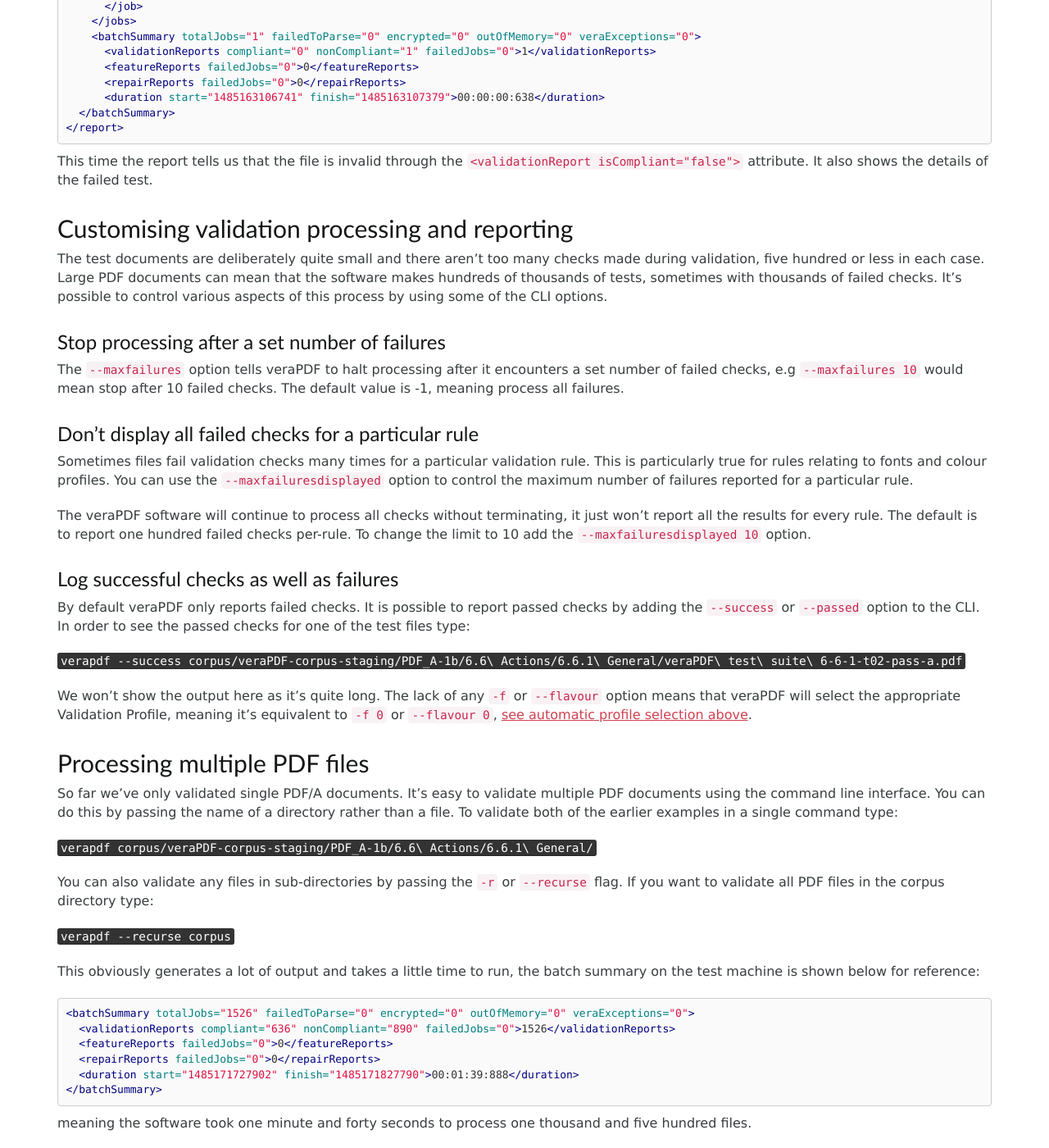
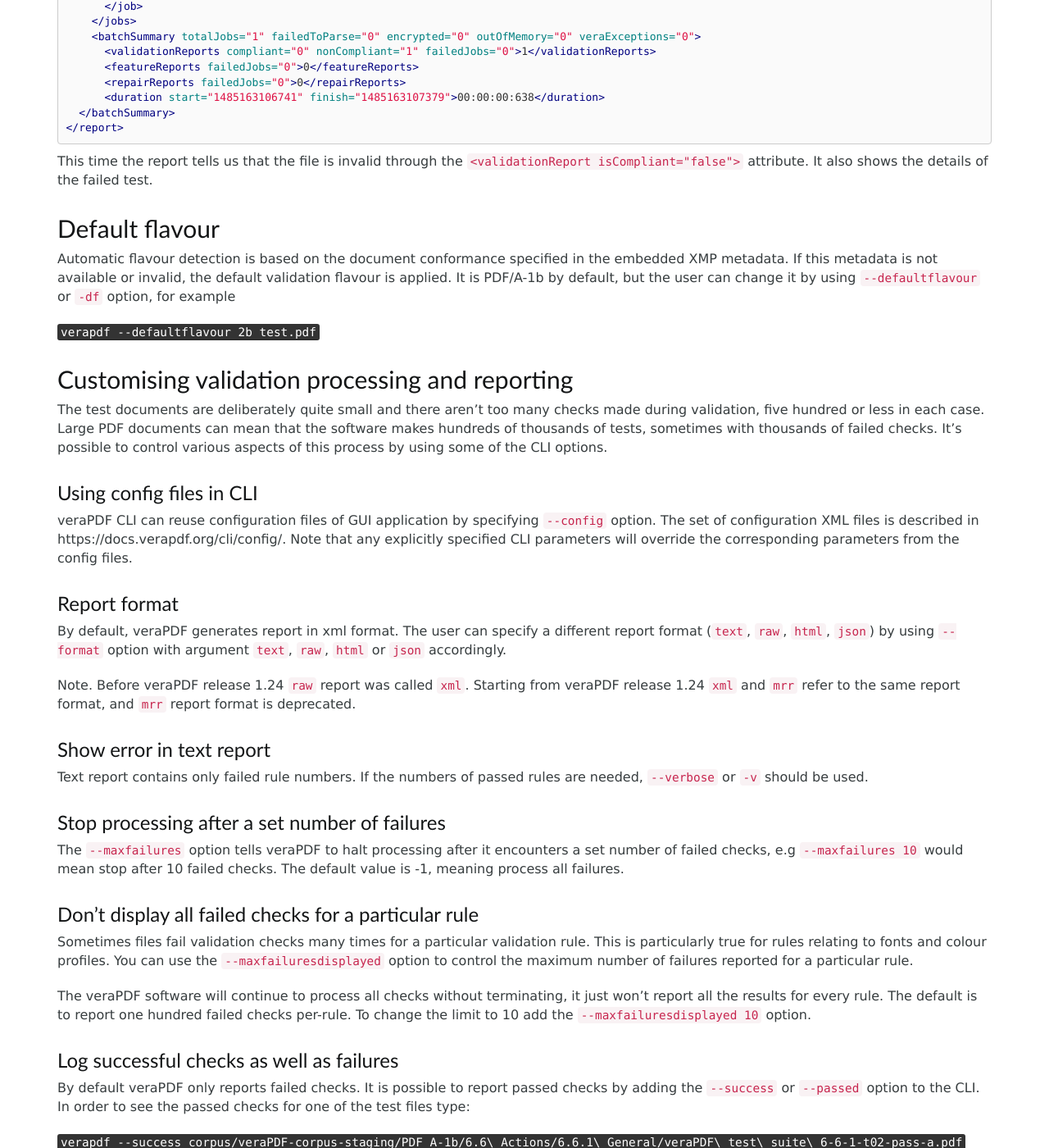
Before and after one commit to veraPDF/veraPDF.github.io, a Jekyll site: the page built from cli/validation/index.md, in a window 1280 px wide and 1400 px high, scrolled down 2363 px. Shown: the whole window at 82% size. Built offline with Jekyll 4.4.1, drawn with Linux system fonts in a browser that asks for light colours; nearby versions of some CDN libraries; some of the changed text lies outside the part shown.

Commit message:
Update documentation

```diff
--- a/cli/validation/index.md
+++ b/cli/validation/index.md
@@ -129,6 +129,14 @@ This time the output looks like:
 This time the report tells us that the file is invalid through the `<validationReport isCompliant="false">` attribute. It also shows the details
 of the failed test.
 
+<a name="default-flavour"></a>Default flavour
+---------------------------------------------------
+
+Automatic flavour detection is based on the document conformance specified in the embedded XMP metadata. If this metadata is not available or invalid, the default validation flavour is applied.
+It is PDF/A-1b by default, but the user can change it by using `--defaultflavour` or `-df` option, for example
+
+<kbd>verapdf --defaultflavour 2b test.pdf</kbd>
+
 <a name="customising"></a>Customising validation processing and reporting
 -------------------------------------------------------------------------
 The test documents are deliberately quite small and there aren't too many checks
@@ -136,6 +144,19 @@ made during validation, five hundred or less in each case. Large PDF documents
 can mean that the software makes hundreds of thousands of tests, sometimes with
 thousands of failed checks. It's possible to control various aspects of this
 process by using some of the CLI options.
+
+### Using config files in CLI
+
+veraPDF CLI can reuse configuration files of GUI application by specifying `--config` option. The set of configuration XML files is described in https://docs.verapdf.org/cli/config/. Note that any explicitly specified CLI parameters will override the corresponding parameters from the config files.
+
+### Report format
+By default, veraPDF generates report in xml format. The user can specify a different report format (`text`, `raw`, `html`, `json`) by using `--format` option with argument `text`, `raw`, `html` or `json` accordingly.
+
+Note. Before veraPDF release 1.24 `raw` report was called `xml`. Starting from veraPDF release 1.24 `xml` and `mrr` refer to the same report format, and `mrr` report format is deprecated.
+
+### Show error in text report
+Text report contains only failed rule numbers. If the numbers of passed rules are needed, `--verbose` or `-v` should be used.
+
 
 ### Stop processing after a set number of failures
 The `--maxfailures` option tells veraPDF to halt processing after it encounters
@@ -163,6 +184,25 @@ We won't show the output here as it's quite long. The lack of any `-f` or
 `--flavour` option means that veraPDF will select the appropriate Validation
 Profile, meaning it's equivalent to `-f 0` or `--flavour 0`,
 [see automatic profile selection above](#auto-profile).
+
+### Disable error messages
+By default, veraPDF contains detailed error messages for each error case in report. The user can disable these messages to speed up the validation by using option `--disableerrormessages`.
+
+### Show progress
+
+The user can see the current status of the validation job in console by using option `--progress`.
+
+<a name="logs-customising"></a>Customising logs
+-------------------------------------------------------------------------
+
+The user can add logs into the report by using option `--addlogs`. The level of displayed logs is specified in option `--loglevel` (`WARNING` and `SEVERE` messages by default).
+
+<a name="custom-profile"></a>Choose custom profile
+------------------------------------------------
+
+The user can validate PDF files against a custom validation profile by using option `--profile` or `-p`. For example
+
+<kbd>verapdf --profile profile.xml test.pdf</kbd>
 
 <a name="batches"></a>Processing multiple PDF files
 ---------------------------------------------------
@@ -194,6 +234,18 @@ batch summary on the test machine is shown below for reference:
 meaning the software took one minute and forty seconds to process one thousand
 and five hundred files.
 
+<a name="zip-archive-validation"></a>ZIP archive validation
+------------------------------------------------
+
+It is also possible to validate multiple PDF documents within a ZIP archive. If an input file has ZIP format, veraPDF recursively scans and validates PDF files in all subfolders within the archive. For example
+
+<kbd>verapdf test.zip</kbd>
+
+<a name="show-file-names"></a>Show file names
+------------------------------------------------
+
+You may see all processed file names in console by using option `--debug` or `-d`.
+
 <a name="disable"></a>Disabling validation
 ------------------------------------------------
 As demonstrated in the examples above veraPDF validation runs as a default
```
Also changed, not shown: cli/config/index.md (+1 -1 lines), cli/help/index.md (+1 -1 lines), develop/processor/index.md (+2 -0 lines), gui/index.md (+2 -2 lines), plugins/index.md (+2 -2 lines).
